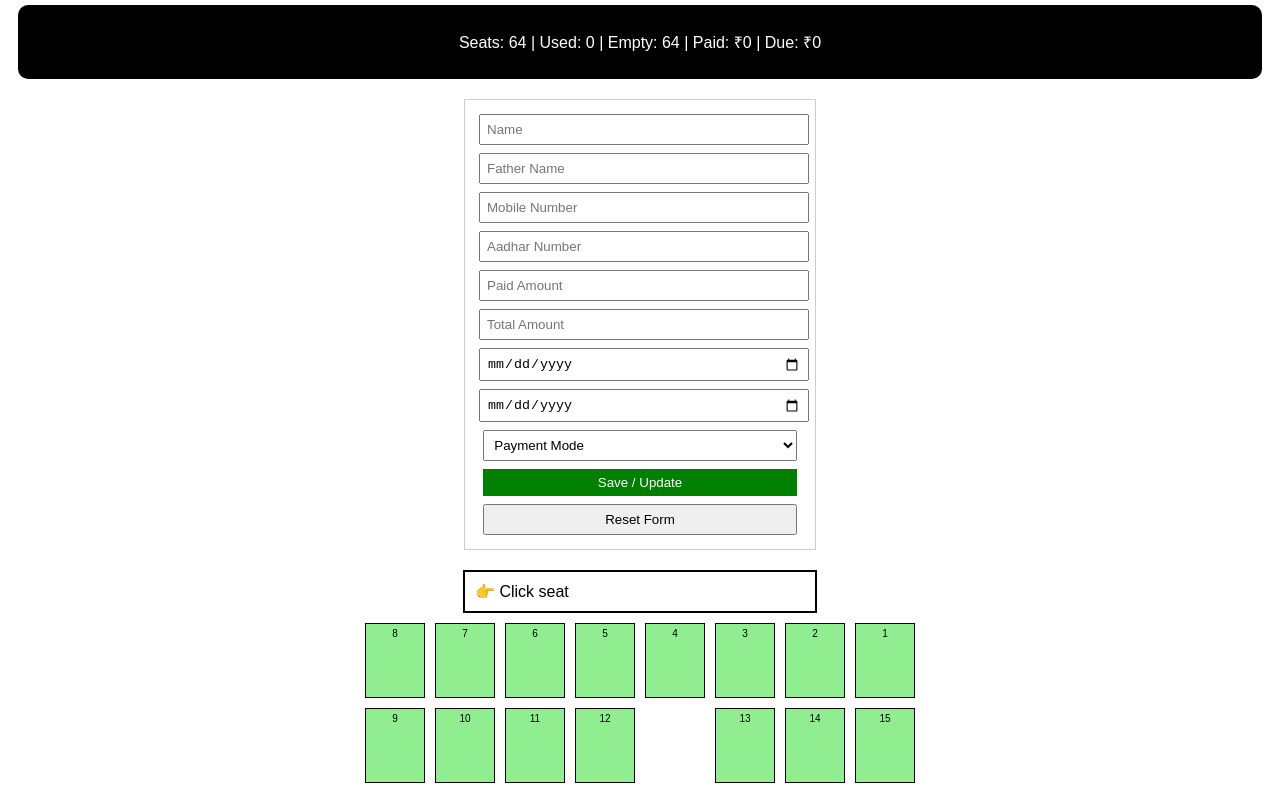
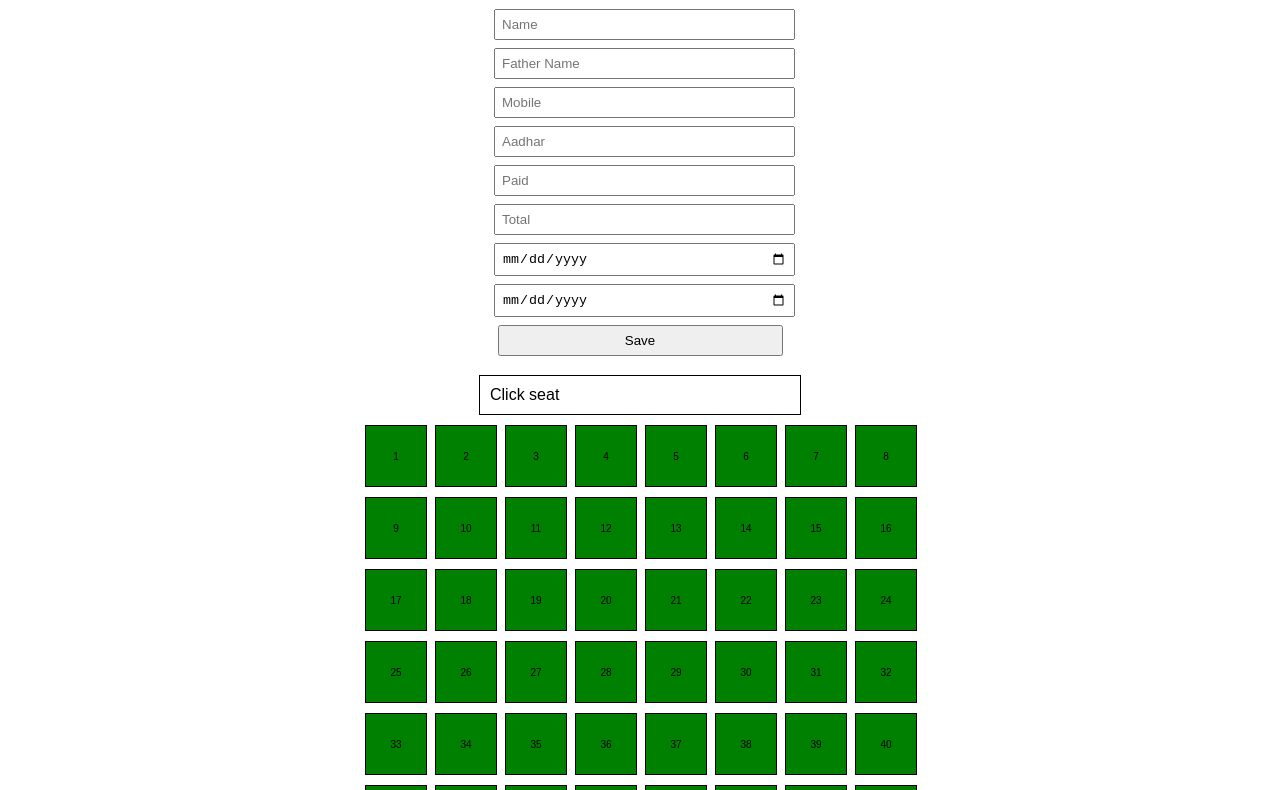
Before and after one commit to mandy384/Wisdom-Nest-Library, a plain HTML site: page index.html in a window 1280 px wide. Shown: the part 63-853 px from the top of the page. Drawn offline with nearby package versions, Linux system fonts and the light colour scheme.

Commit message:
Update index.html

```diff
--- a/index.html
+++ b/index.html
@@ -2,157 +2,119 @@
 <html>
 <head>
 <meta charset="UTF-8">
-<title>Wisdom Nest Library Pro</title>
-
-<script src="https://cdnjs.cloudflare.com/ajax/libs/jspdf/2.5.1/jspdf.umd.min.js"></script>
+<title>Library System Pro</title>
 
 <style>
 body { font-family: Arial; text-align: center; }
 
-.dashboard {
-  background: black;
-  color: white;
-  padding: 10px;
-  margin: 10px;
-  border-radius: 10px;
+.container{
+  display:grid;
+  grid-template-columns: repeat(8,60px);
+  gap:10px;
+  justify-content:center;
 }
 
-.container {
-  display: grid;
-  grid-template-columns: repeat(8, 60px);
-  gap: 10px;
-  justify-content: center;
+.seat{
+  width:60px;
+  height:60px;
+  display:flex;
+  align-items:center;
+  justify-content:center;
+  font-size:10px;
+  cursor:pointer;
+  border:1px solid #000;
+  background:green;
+  color:black;
 }
 
-.seat {
-  border: 1px solid black;
-  padding: 4px;
-  font-size: 10px;
-  height: 65px;
-  cursor: pointer;
-  background: lightgreen;
+.form-box{
+  margin:15px auto;
+  width:300px;
 }
 
-.empty { visibility: hidden; }
-.active { border: 3px solid blue; }
-
-.complete { background: red !important; color: white; }
-.due { background: orange !important; }
-.expired { background: skyblue !important; }
-
-.form-box {
-  border: 1px solid #ccc;
-  padding: 10px;
-  width: 330px;
-  margin: 20px auto;
+input,button{
+  width:95%;
+  margin:4px;
+  padding:6px;
 }
 
-input, select, button {
-  width: 95%;
-  padding: 6px;
-  margin: 4px;
-}
-
-#saveBtn {
-  background: green;
-  color: white;
-  border: none;
-}
-
-#details {
-  border: 2px solid black;
-  padding: 10px;
-  width: 330px;
-  margin: 10px auto;
-  text-align: left;
+#details{
+  margin:10px auto;
+  width:300px;
+  border:1px solid #000;
+  padding:10px;
+  text-align:left;
 }
 </style>
 </head>
 
 <body>
 
-<h2>📚 Wisdom Nest Library Pro</h2>
-
-<div class="dashboard">
-  <p id="stats"></p>
-</div>
-
-<div id="dueList"></div>
+<h2>📚 Library System</h2>
 
 <div class="form-box">
 <input id="name" placeholder="Name">
 <input id="father" placeholder="Father Name">
-<input id="mobile" placeholder="Mobile Number">
-<input id="aadhar" placeholder="Aadhar Number">
+<input id="mobile" placeholder="Mobile">
+<input id="aadhar" placeholder="Aadhar">
 
-<input id="paid" type="number" placeholder="Paid Amount">
-<input id="total" type="number" placeholder="Total Amount">
+<input id="paid" placeholder="Paid">
+<input id="total" placeholder="Total">
 
 <input id="start" type="date">
 <input id="end" type="date">
 
-<select id="payment">
-<option value="">Payment Mode</option>
-<option>Online</option>
-<option>Cash</option>
-<option>Due</option>
-</select>
-
-<button id="saveBtn" onclick="saveData()">Save / Update</button>
-<button onclick="resetForm()">Reset Form</button>
+<button onclick="saveData()">Save</button>
 </div>
 
-<div id="details">👉 Click seat</div>
+<div id="details">Click seat</div>
 
 <div class="container" id="box"></div>
 
 <script>
 
-let selectedSeat = null;
+let selectedSeat=null;
 
-const layout = [
-[8,7,6,5,4,3,2,1],
-[9,10,11,12,0,13,14,15],
-[22,21,20,19,0,18,17,16],
-[23,24,25,0,0,26,27,28],
-[35,34,33,32,0,31,30,29],
-[36,37,38,39,0,40,41,42],
-[48,47,46,0,0,45,44,43],
-[49,50,51,0,0,52,53,54],
-[60,59,58,57,0,0,56,55]
-];
+// create 64 seats
+for(let i=1;i<=64;i++){
+  let div=document.createElement("div");
+  div.className="seat";
+  div.dataset.id=i;
+  div.innerText=i;
 
-// create seats (SAME LAYOUT)
-layout.forEach(row=>{
-  row.forEach(num=>{
-    let div=document.createElement("div");
+  div.onclick=()=>{
+    selectedSeat=i;
+    loadData(i);
+    showDetails(i);
+  };
 
-    if(num===0){
-      div.className="empty";
-    } else {
-      div.className="seat";
-      div.dataset.seat=num;
+  box.appendChild(div);
+}
 
-      div.onclick=function(){
-        selectedSeat=num;
+// SAVE
+function saveData(){
+  if(!selectedSeat) return alert("Seat select karo");
 
-        document.querySelectorAll('.seat')
-        .forEach(s=>s.classList.remove("active"));
+  let data={
+    name:name.value.trim(),
+    father:father.value,
+    mobile:mobile.value,
+    aadhar:aadhar.value,
+    paid:Number(paid.value||0),
+    total:Number(total.value||0),
+    start:start.value,
+    end:end.value,
+    due:Number(total.value||0)-Number(paid.value||0)
+  };
 
-        this.classList.add("active");
+  localStorage.setItem("seat_"+selectedSeat,JSON.stringify(data));
 
-        loadForm();
-        showDetails();
-      };
-    }
-
-    box.appendChild(div);
-  });
-});
+  updateSeats();
+}
 
 // LOAD FORM
-function loadForm(){
-  let d=JSON.parse(localStorage.getItem("seat_"+selectedSeat));
+function loadData(i){
+  let d=JSON.parse(localStorage.getItem("seat_"+i));
 
   if(d){
     name.value=d.name||"";
@@ -163,123 +125,76 @@ function loadForm(){
     total.value=d.total||"";
     start.value=d.start||"";
     end.value=d.end||"";
-    payment.value=d.payment||"";
-  } else {
-    resetForm();
+  }else{
+    name.value="";
+    father.value="";
+    mobile.value="";
+    aadhar.value="";
+    paid.value="";
+    total.value="";
+    start.value="";
+    end.value="";
   }
 }
 
-// SAVE
-function saveData(){
-  if(!selectedSeat){
-    alert("Seat select karo");
-    return;
-  }
-
-  let data = {
-    name: name.value,
-    father: father.value,
-    mobile: mobile.value,
-    aadhar: aadhar.value,
-    paid: Number(paid.value||0),
-    total: Number(total.value||0),
-    start: start.value,
-    end: end.value,
-    payment: payment.value,
-    due: Number(total.value||0) - Number(paid.value||0)
-  };
-
-  localStorage.setItem("seat_"+selectedSeat, JSON.stringify(data));
-
-  loadSeats();
-  showDetails();
-  updateStats();
-}
-
 // SHOW DETAILS
-function showDetails(){
-  let d=JSON.parse(localStorage.getItem("seat_"+selectedSeat));
+function showDetails(i){
+  let d=JSON.parse(localStorage.getItem("seat_"+i));
 
   if(!d){
-    details.innerHTML="Empty Seat";
+    details.innerHTML="Empty Seat "+i;
     return;
   }
 
   details.innerHTML=`
-  <b>Seat:</b> ${selectedSeat}<br>
+  <b>Seat:</b> ${i}<br>
   <b>Name:</b> ${d.name}<br>
   <b>Father:</b> ${d.father}<br>
   <b>Mobile:</b> ${d.mobile}<br>
   <b>Aadhar:</b> ${d.aadhar}<br>
   <b>Paid:</b> ₹${d.paid}<br>
   <b>Due:</b> ₹${d.due}<br>
-  <b>Payment:</b> ${d.payment}<br>
-  <b>Date:</b> ${d.start} → ${d.end}<br>
-
-  <button onclick="deleteData()">Reset</button>
+  <b>Date:</b> ${d.start} → ${d.end}
   `;
 }
 
-// DELETE
-function deleteData(){
-  localStorage.removeItem("seat_"+selectedSeat);
-  loadSeats();
-  updateStats();
-  details.innerHTML="Deleted";
-}
+// COLOR + NAME UPDATE
+function updateSeats(){
 
-// LOAD SEATS
-function loadSeats(){
-  document.querySelectorAll('.seat').forEach(s=>{
-    let num=s.dataset.seat;
-    let d=JSON.parse(localStorage.getItem("seat_"+num));
+  let today=new Date().toISOString().split("T")[0];
 
-    let today=new Date().toISOString().split("T")[0];
+  document.querySelectorAll(".seat").forEach(seat=>{
+    let id=seat.dataset.id;
+    let d=JSON.parse(localStorage.getItem("seat_"+id));
 
     if(d && d.name){
-      s.innerHTML=num+"<br>"+d.name;
 
-      s.classList.remove("due","expired","complete");
+      seat.innerHTML=id+"<br>"+d.name;
 
-      if(d.end && d.end < today) s.classList.add("expired");
-      else if(d.due>0) s.classList.add("due");
-      else s.classList.add("complete");
-    } else {
-      s.innerHTML=num;
-      s.classList.remove("due","expired","complete");
+      let due=d.total-d.paid;
+
+      if(d.end && d.end<today){
+        seat.style.background="skyblue"; // date expired
+      }
+      else if(due>0){
+        seat.style.background="orange"; // due payment
+      }
+      else{
+        seat.style.background="red"; // booked
+      }
+
+      seat.style.color="white";
+
+    }else{
+      seat.innerHTML=id;
+      seat.style.background="green"; // empty
+      seat.style.color="black";
     }
   });
 }
 
-// STATS
-function updateStats(){
-  let totalSeats=64;
-  let used=0, paid=0, due=0;
-
-  for(let i=1;i<=64;i++){
-    let d=JSON.parse(localStorage.getItem("seat_"+i));
-    if(d){
-      used++;
-      paid+=d.paid||0;
-      due+=d.due||0;
-    }
-  }
-
-  stats.innerText=
-  `Seats: ${totalSeats} | Used: ${used} | Empty: ${totalSeats-used} | Paid: ₹${paid} | Due: ₹${due}`;
-}
-
-// RESET FORM
-function resetForm(){
-  document.querySelectorAll("input").forEach(i=>i.value="");
-  payment.value="";
-}
-
 // INIT
-window.onload=()=>{
-  loadSeats();
-  updateStats();
-};
+updateSeats();
 
 </script>
 
```
